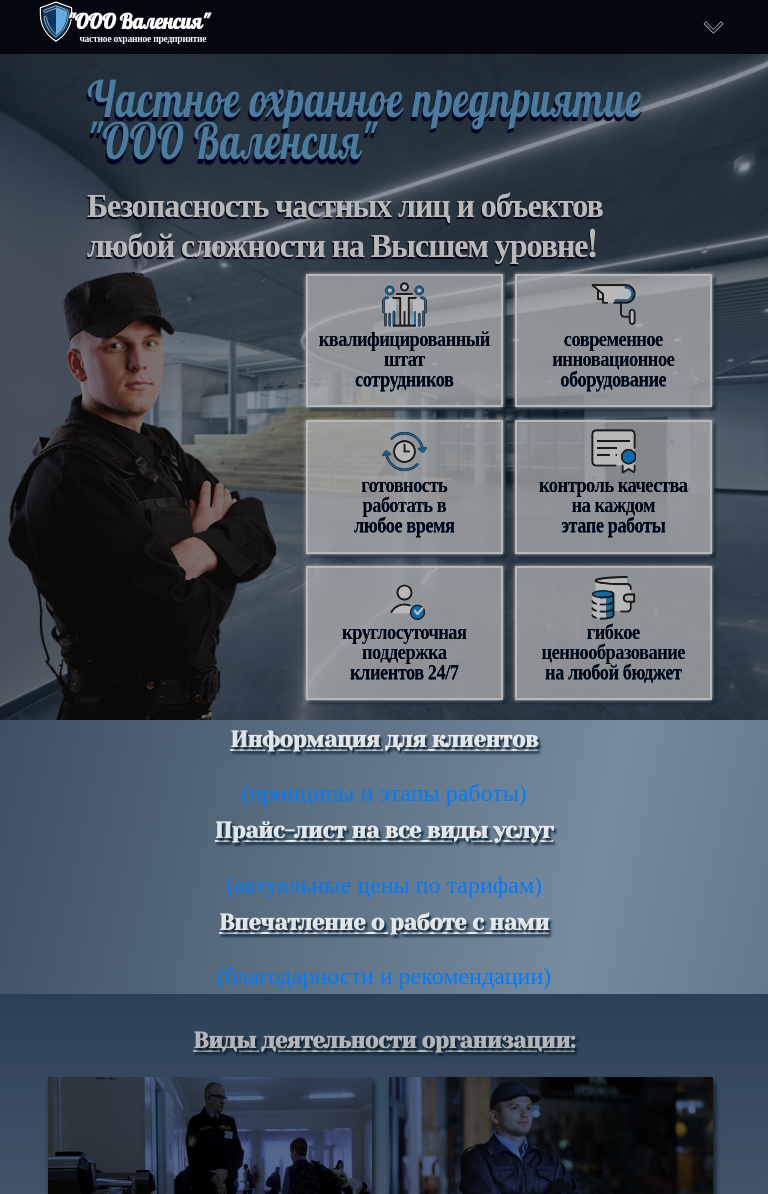
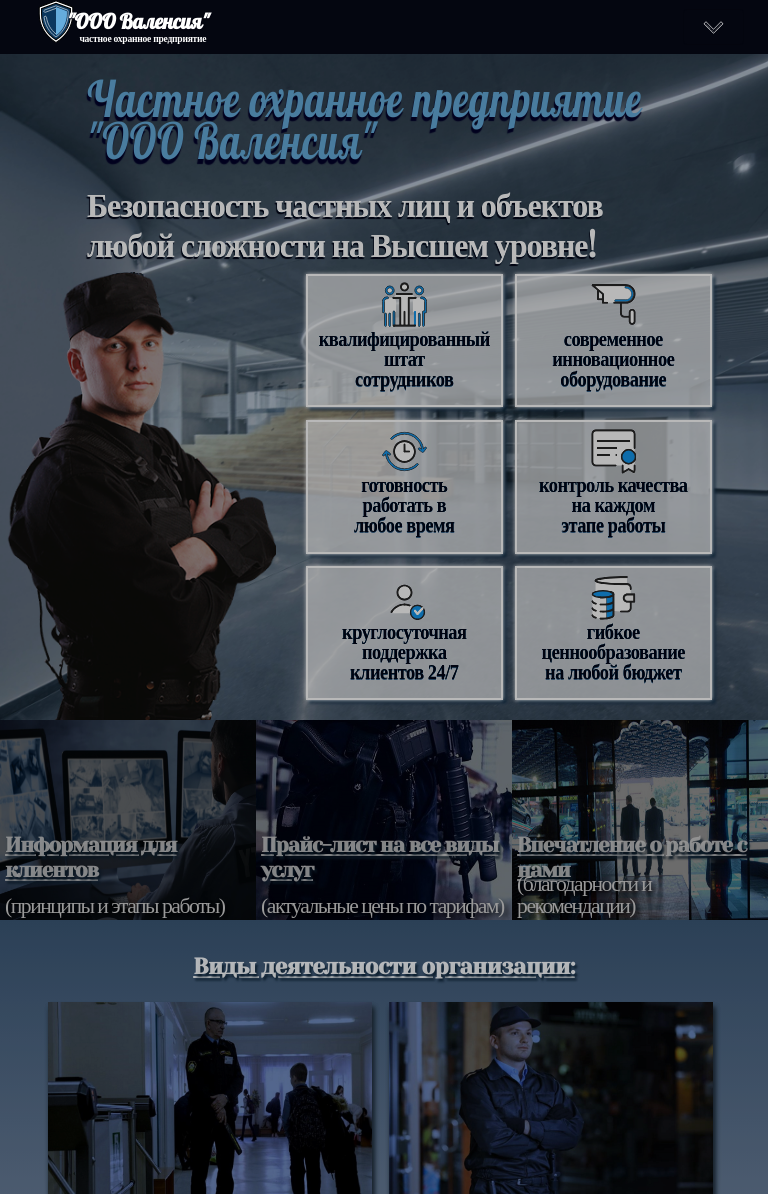
Before and after one commit to AnigalHub/Valencia, a Nuxt app: page / in a window 768 px wide. Shown: the top 1194 px of the page. Built offline with nearby package versions, Linux system fonts and the light colour scheme; a web font is replaced by a local one.

Commit message:
добавлены стили на картинки с названиями по 3 типам, и адаптивность по ним

```diff
--- a/components/secondary_pages/styles.scss
+++ b/components/secondary_pages/styles.scss
@@ -273,6 +273,86 @@ textarea{
       border-radius: 10%;
       padding: .5%;
     }
+  }
+  #Type{
+    display: flex;
+    height: 40vh;
+    max-width: 100%;
+    .container div{
+      text-align: left;
+      position: absolute;
+      left: 2%;
+      bottom: 3%;
+    }
+    h2{
+      position: absolute;
+      left: 2%;
+      bottom: 10%;
+      font-size: 2rem !important;
+      text-align: left !important;
+    }
+    .textLandingPage{
+      letter-spacing: -.5px;
+      font-size: 1.35rem !important;
+      line-height: 1.4rem;
+      color: white;
+    }
+    .section {
+      flex: 1;
+      display: flex;
+      align-items: stretch;
+      height: 100%;
+      overflow: hidden;
+      background-size: cover;
+      background-position: center;
+      color: #fff !important;
+      transition: flex .4s ease;
+      position: relative;
+      filter: brightness(60%);
+    }
+    .section:first-child{
+      background: url(../../static/LandingPage/about_company.jpg) ;
+      background-size: 100% 100%;
+    }
+    .section:nth-child(2){
+      background: url(../../static/LandingPage/tariffs.jpg);
+      background-size: 100% 100%;
+    }
+    .section:last-child{
+      background: url(../../static/LandingPage/thanksgiving_letters.jpg);
+      background-size: 100% 100%;
+    }
+    .section {
+      a{
+        color: white;
+        text-decoration:none !important;
+        font-family: 'Exo 2', sans-serif;
+      }
+      a:hover{
+        color: white;
+        font-weight: 600 !important;
+        text-decoration:none !important;
+      }
+      &:hover h2{
+        text-decoration:underline;
+      }
+      &:hover .textLandingPage{
+        text-decoration:none !important;
+      }
+    }
+    .section .overlay {
+      background-color: rgba(0, 0, 0, 0.3);
+      width: 100%;
+      height: 100%;
+      position: absolute;
+      transition: background-color .8s ease;
+    }
+    .section .content {
+      z-index: 1;
+      text-shadow: #000000 3px 3px  5px;
+      text-align: left;
+    }
+    .section:hover .overlay {background-color: rgba(0, 0, 0, 0.05);}
   }
   #Services,  #Feedback, #Clients{
     padding: 2.5% 0;
@@ -903,6 +983,21 @@ textarea{
     }
     #Advantages{
       display: none;
+    }
+    #Type{
+      height: 80vh;
+      flex-direction: column;
+      h2{
+        font-size: 1.2rem !important;
+        letter-spacing: -1px;
+        left: 1.5%;
+        padding-left: 2% !important;
+      }
+      .textLandingPage{
+        letter-spacing: -1.5px;
+        font-size: 1.15rem;
+        padding-left: 2%;
+      }
     }
     #Services{
       .textLandingPage {
@@ -1297,6 +1392,26 @@ textarea{
         padding: 0;
       }
     }
+    #Type{
+      height: 25vh;
+      flex-direction: row !important;
+      h2{
+        font-size: 1.3rem !important;
+        left: 0;
+        letter-spacing: -1.2px;
+        bottom: 22%;
+        padding-left: 2% !important;
+      }
+      .textLandingPage{
+        letter-spacing: -1.5px;
+        font-size: 1.15rem;
+        padding-left: 2%;
+      }
+      .container div{
+        left: 0;
+        bottom: 1%;
+      }
+    }
     #Services{
       .textLandingPage {
         font-size: 1.15rem;
@@ -1651,6 +1766,25 @@ textarea{
         padding: 0;
       }
     }
+    #Type{
+      height: 25vh;
+      h2{
+        font-size: 1.3rem !important;
+        left: 0;
+        letter-spacing: -1.2px;
+        bottom: 12%;
+        padding-left: 2% !important;
+      }
+      .textLandingPage{
+        letter-spacing: -1.5px;
+        font-size: 1.15rem;
+        padding-left: 2%;
+      }
+      .container div{
+        left: 0;
+        bottom: 1%;
+      }
+    }
     #Services {
       .textLandingPage {
         font-size: 1.15rem;
@@ -1935,6 +2069,18 @@ textarea{
         padding: 0;
       }
     }
+    #Type{
+      height: 30vh;
+      h2{
+        font-size: 1.35rem !important;
+        letter-spacing: -1.2px;
+        left: 1.5%;
+      }
+      .textLandingPage{
+        letter-spacing: -1.5px;
+        font-size: 1.3rem;
+      }
+    }
     #Services {
       .textLandingPage {
         font-size: 1.3rem;
@@ -2166,6 +2312,12 @@ textarea{
         line-height: 1.3rem;
       }
     }
+    #Type{
+      height: 35vh;
+      h2{
+        font-size: 1.6rem !important;
+      }
+    }
     #Services {
       .textLandingPage {
         font-size: 1.4rem;
@@ -2239,3 +2391,12 @@ textarea{
     .im_descr { img{width: 35%;} }
   }
 }
+@media screen and (min-width:1400px) and (max-width: 1600px) {
+  #LandingPage {
+    #Type {
+      h2 {
+        font-size: 1.8rem !important;
+      }
+    }
+  }
+}
```
